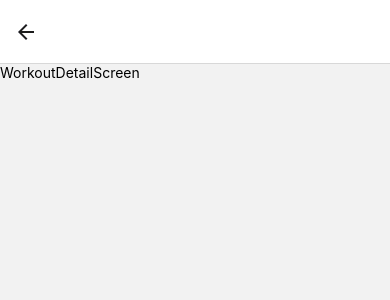
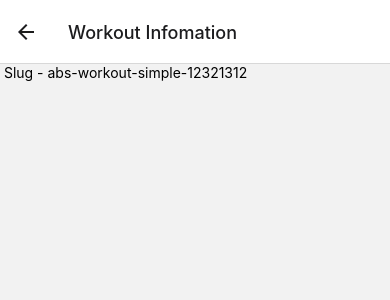
Before and after one commit to nickty/reac-native-with-typescript, a React Native app: screen /Home in a window 390 px wide. Both pictures are taken after a click on the element 195 px from the left and 175 px from the top of the page. Shown: the top 300 px of the page. Built offline with nearby package versions, Linux system fonts and the light colour scheme.

Commit message:
type for slug

```diff
--- a/navigation/index.tsx
+++ b/navigation/index.tsx
@@ -31,7 +31,7 @@ function RootNavigator() {
       />
       <Stack.Screen
         options={{
-          title: "",
+          title: "Workout Infomation",
         }}
         name="WorkoutDetail"
         component={WorkoutDetailScreen}
--- a/screens/HomeScreen.tsx
+++ b/screens/HomeScreen.tsx
@@ -15,7 +15,13 @@ const HomeScreen = ({ navigation }: NativeStackHeaderProps) => {
       <FlatList
         data={data as Workout[]}
         renderItem={({ item }) => (
-          <Pressable onPress={() => navigation.navigate("WorkoutDetail")}>
+          <Pressable
+            onPress={() =>
+              navigation.navigate("WorkoutDetail", {
+                slug: item.slug,
+              })
+            }
+          >
             <WorkoutItem item={item} />
           </Pressable>
         )}
--- a/screens/WorkoutDetailScreen.tsx
+++ b/screens/WorkoutDetailScreen.tsx
@@ -1,10 +1,11 @@
 import { StyleSheet, Text, View } from "react-native";
 import React from "react";
+import { NativeStackHeaderProps } from "@react-navigation/native-stack/lib/typescript/src/types";
 
-const WorkoutDetailScreen = () => {
+const WorkoutDetailScreen = ({ navigation, route }: NativeStackHeaderProps) => {
   return (
     <View>
-      <Text>WorkoutDetailScreen</Text>
+      <Text> Slug - {(route.params as any).slug}</Text>
     </View>
   );
 };
```
